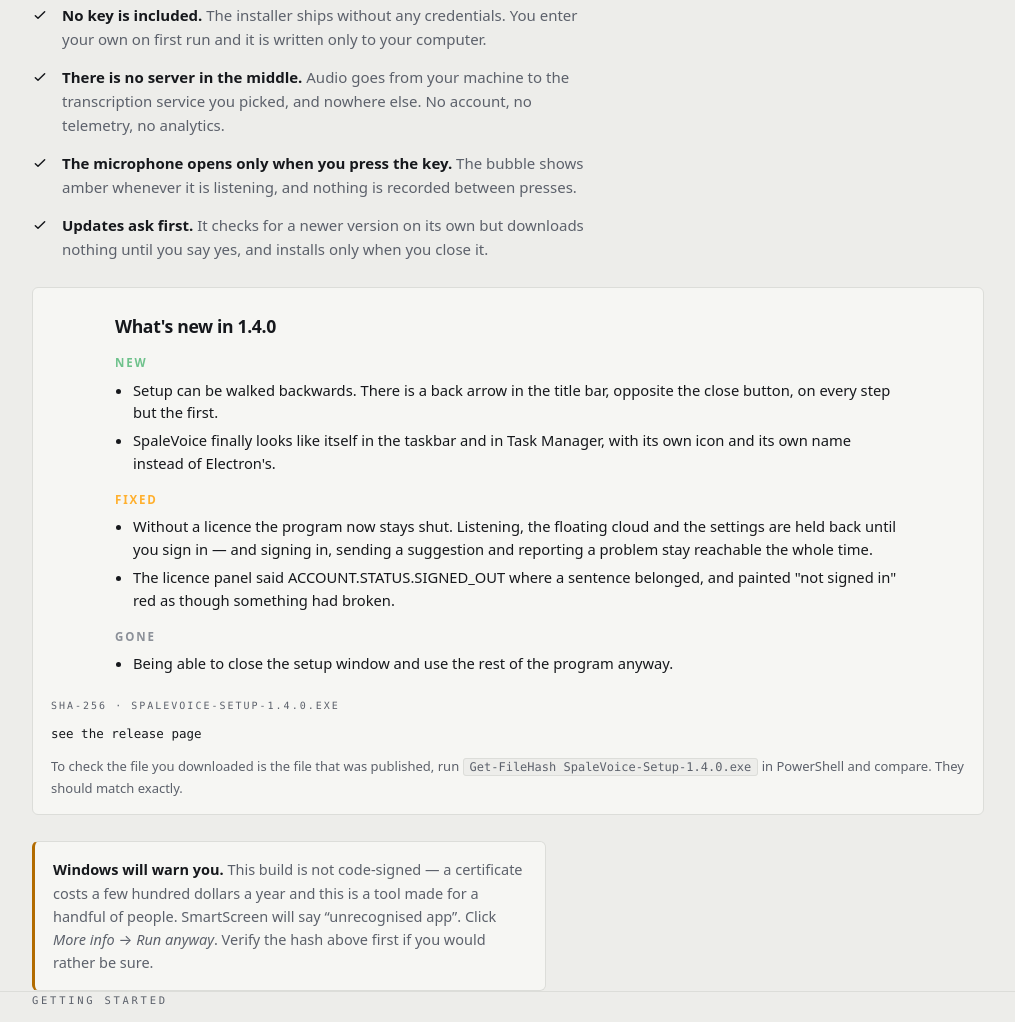
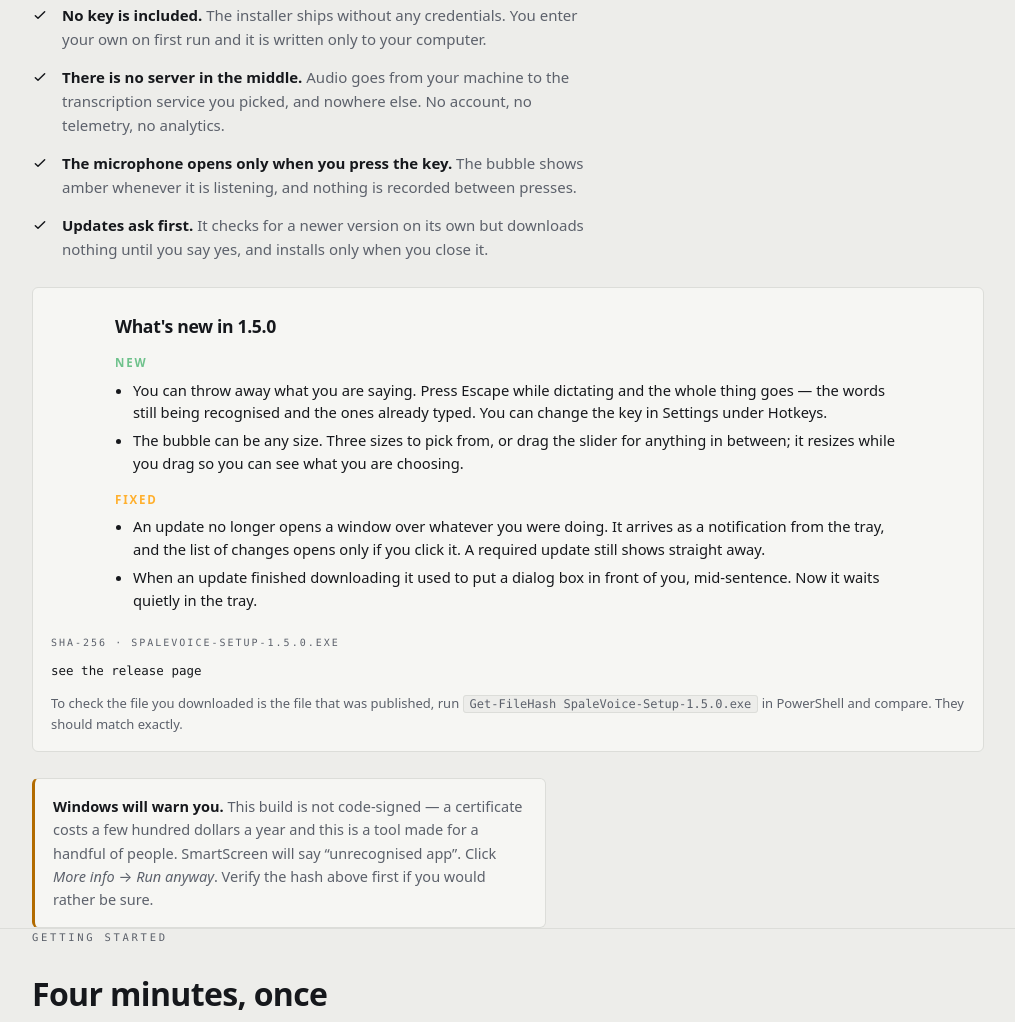
Before and after one commit to spixyy7/spalevoice-releases, a plain HTML site: page index.html in a window 1280 px wide. Shown: the part 1648-2670 px from the top of the page, without its empty margins (132-1147 px from the left). Drawn offline with Linux system fonts and the light colour scheme.

Commit message:
v1.5.0 — what changed, and who has to take it

```diff
--- a/index.html
+++ b/index.html
@@ -248,7 +248,7 @@
     </svg>
     <span>SpaleVoice</span>
     <span class="spacer"></span>
-    <span class="ver">v1.4.0 · Windows</span>
+    <span class="ver">v1.5.0 · Windows</span>
   </div>
 </div>
 
@@ -378,11 +378,11 @@
     <div class="hash">
       <section class="whatsnew inner" id="whatsnew" hidden></section>
 
-      <span class="label">SHA-256 · <span data-version>SpaleVoice-Setup-1.4.0.exe</span></span>
+      <span class="label">SHA-256 · <span data-version>SpaleVoice-Setup-1.5.0.exe</span></span>
       <code id="sha">see the release page</code>
       <p class="how">
         To check the file you downloaded is the file that was published, run
-        <kbd data-version>Get-FileHash SpaleVoice-Setup-1.4.0.exe</kbd> in PowerShell and
+        <kbd data-version>Get-FileHash SpaleVoice-Setup-1.5.0.exe</kbd> in PowerShell and
         compare. They should match exactly.
       </p>
     </div>
@@ -435,9 +435,9 @@
   // remembering to edit it. The baked values below are only the fallback for a
   // fetch that fails.
   const FALLBACK = {
-    version: "1.4.0",
+    version: "1.5.0",
     sizeMB: 96,
-    url: "https://github.com/spixyy7/spalevoice-releases/releases/download/v1.4.0/SpaleVoice-Setup-1.4.0.exe",
+    url: "https://github.com/spixyy7/spalevoice-releases/releases/download/v1.5.0/SpaleVoice-Setup-1.5.0.exe",
   };
 
   const LABELS = { new: "New", fixed: "Fixed", gone: "Gone" };
--- a/update-policy.json
+++ b/update-policy.json
@@ -202,8 +202,48 @@
           ]
         }
       }
+    },
+    "1.5.0": {
+      "publishedAt": "2026-08-09T18:07:02.257Z",
+      "sizeMb": 96,
+      "mandatory": false,
+      "notes": {
+        "en": {
+          "new": [
+            "You can throw away what you are saying. Press Escape while dictating and the whole thing goes — the words still being recognised and the ones already typed. You can change the key in Settings under Hotkeys.",
+            "The bubble can be any size. Three sizes to pick from, or drag the slider for anything in between; it resizes while you drag so you can see what you are choosing."
+          ],
+          "fixed": [
+            "An update no longer opens a window over whatever you were doing. It arrives as a notification from the tray, and the list of changes opens only if you click it. A required update still shows straight away.",
+            "When an update finished downloading it used to put a dialog box in front of you, mid-sentence. Now it waits quietly in the tray."
+          ],
+          "gone": []
+        },
+        "sr": {
+          "new": [
+            "Možete da bacite ono što govorite. Pritisnete Escape usred diktata i nestaje sve — i reči koje se još prepoznaju i one koje su već otkucane. Taster se menja u Podešavanjima, pod Prečice.",
+            "Oblak može da bude koje god veličine hoćete. Tri ponuđene, ili klizač za sve između; menja se dok vučete, pa vidite šta birate."
+          ],
+          "fixed": [
+            "Ažuriranje više ne otvara prozor preko onoga što radite. Stiže kao obaveštenje iz trake sa alatkama, a spisak izmena se otvara samo ako kliknete. Obavezno ažuriranje se i dalje prikazuje odmah.",
+            "Kad se ažuriranje preuzme, ranije vam je iskakao prozor nasred rečenice. Sada čeka mirno u traci."
+          ],
+          "gone": []
+        },
+        "zh": {
+          "new": [
+            "你可以丢掉正在说的内容。听写途中按 Escape，整段都会消失——还在识别的词，以及已经打出来的词。按键可以在设置的快捷键里更改。",
+            "悬浮气泡可以是任意大小。三种预设，或者拖动滑块选择之间的任何尺寸；拖动时实时变化，所见即所得。"
+          ],
+          "fixed": [
+            "更新不再在你做事时弹出窗口。它现在以托盘通知的形式出现，点击才会打开更新内容列表。必需的更新仍会立即显示。",
+            "更新下载完成后，过去会在你打字时弹出对话框。现在它安静地待在托盘里。"
+          ],
+          "gone": []
+        }
+      }
     }
   },
-  "latest": "1.4.0",
+  "latest": "1.5.0",
   "minimumVersion": "1.4.0"
 }
```
